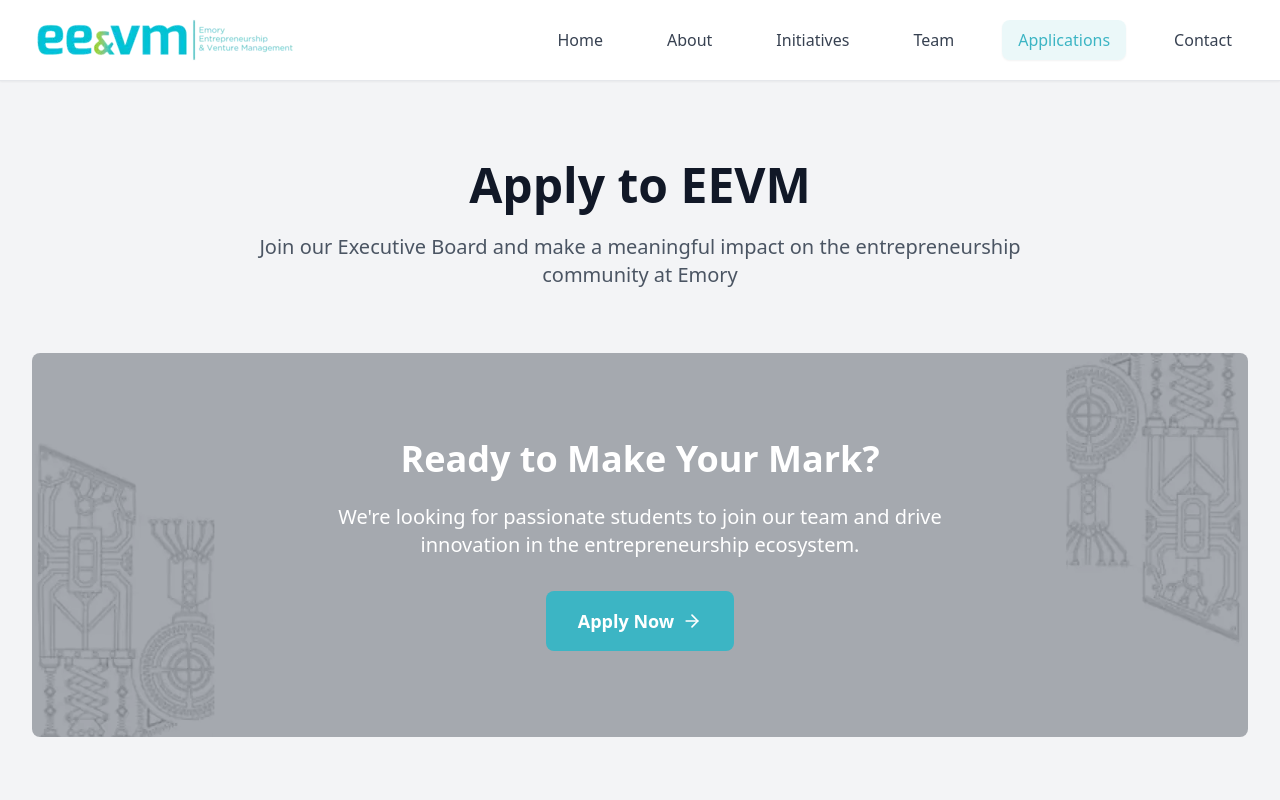
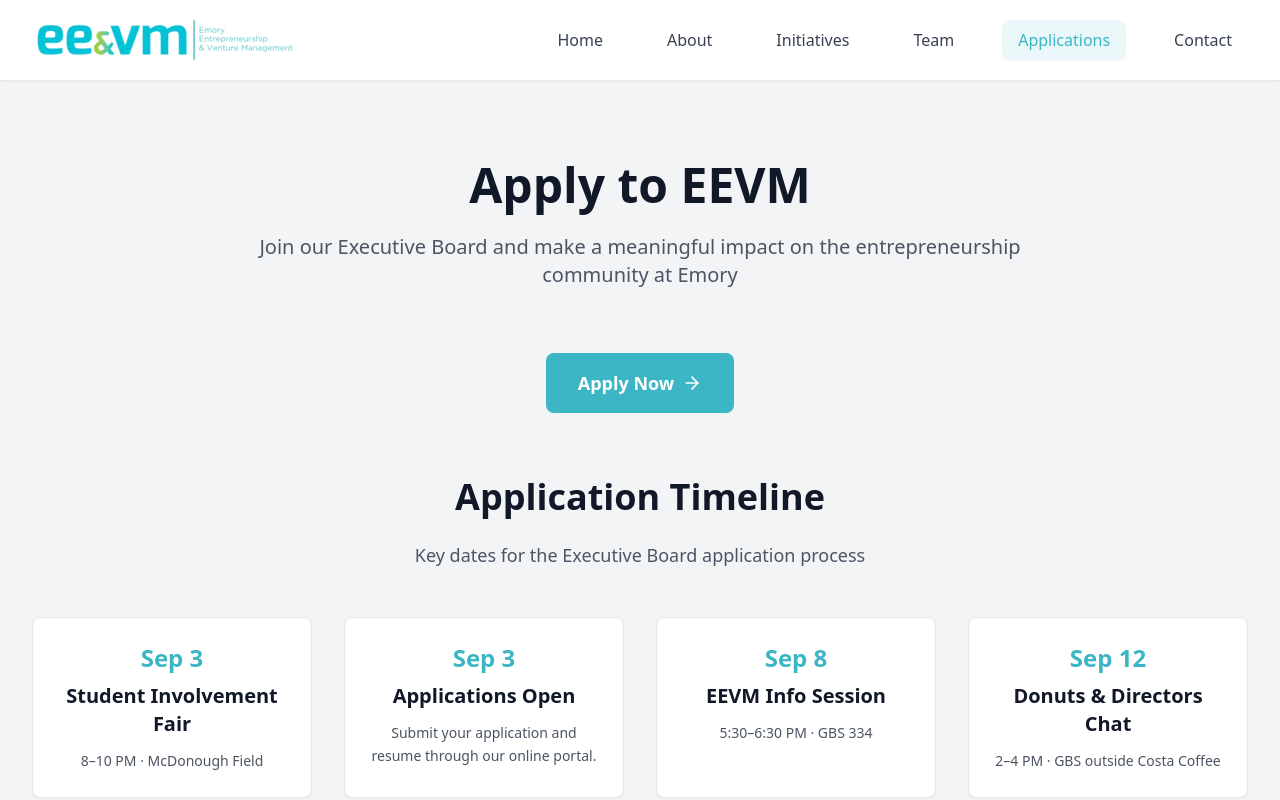
Before and after one commit to Syazvinski/EEVM-25-26, a React (Vite) app: page / in a window 1280 px wide. Both pictures are taken after a click on the button "Apply Now". Shown: the top 800 px of the page. Built offline with nearby package versions, Linux system fonts and the light colour scheme.

Commit message:
Remove hero image container; keep centered Apply Now button

```diff
--- a/src/pages/ApplicationsPage.tsx
+++ b/src/pages/ApplicationsPage.tsx
@@ -9,7 +9,6 @@ interface ApplicationsPageProps {
 const ApplicationsPage: React.FC<ApplicationsPageProps> = ({ setCurrentPage }) => {
   // Animations
   const headerAnimation = useScrollAnimation({ delay: 200 });
-  const heroAnimation = useScrollAnimation({ delay: 400 });
   const timelineAnimation = useStaggeredScrollAnimation(9, 300);
   const qualificationsAnimation = useStaggeredScrollAnimation(2, 400);
   const ctaAnimation = useScrollAnimation({ threshold: 0.3 });
@@ -78,26 +77,8 @@ const ApplicationsPage: React.FC<ApplicationsPageProps> = ({ setCurrentPage }) =
             Join our Executive Board and make a meaningful impact on the entrepreneurship community at Emory
           </p>
         </div>
-
-        {/* Hero Section */}
-        <div
-          ref={heroAnimation.elementRef}
-          className={`h-96 rounded-lg mb-16 relative overflow-hidden transition-all duration-700 hover:scale-105 ${
-            heroAnimation.isVisible ? 'opacity-100 scale-100' : 'opacity-0 scale-95'
-          }`}
-          style={{
-            backgroundImage: "url('/applications/ready_mark.webp')",
-            backgroundSize: "cover",
-            backgroundPosition: "center",
-          }}
-        >
-          <div className="absolute inset-0 bg-gray-800 opacity-40 hover:opacity-30 transition-opacity duration-300"></div>
-
-          <div className="relative h-full flex flex-col justify-center items-center text-center text-white px-4">
-            <h2 className="text-4xl font-bold mb-6">Ready to Make Your Mark?</h2>
-            <p className="text-xl mb-8 max-w-2xl">
-              We're looking for passionate students to join our team and drive innovation in the entrepreneurship ecosystem.
-            </p>
+        {/* Apply Button */}
+        <div className="mb-16 text-center">
           <a
             href="https://forms.gle/PDm3MW6sGr8YcWZKA"
             target="_blank"
@@ -107,7 +88,6 @@ const ApplicationsPage: React.FC<ApplicationsPageProps> = ({ setCurrentPage }) =
           >
             Apply Now <ArrowRight size={20} className="ml-2" />
           </a>
-          </div>
         </div>
 
         {/* Application Timeline */}
```
Lines whose indentation alone changed are shown as unchanged.
